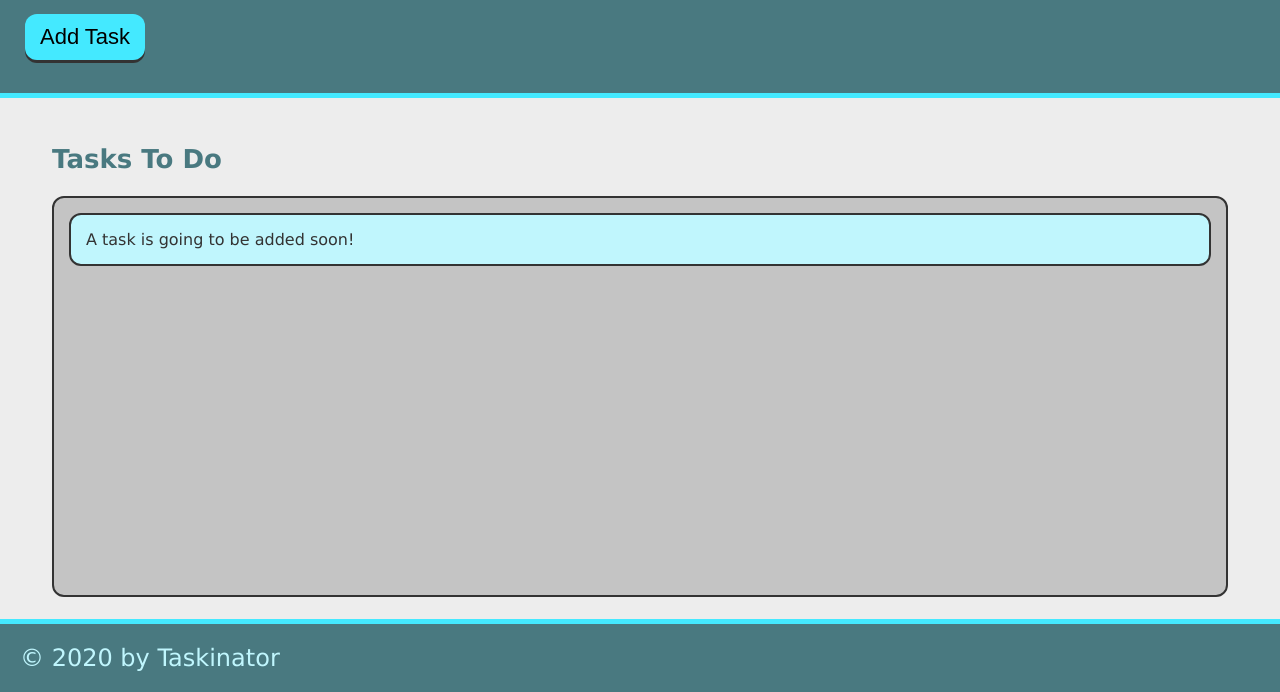
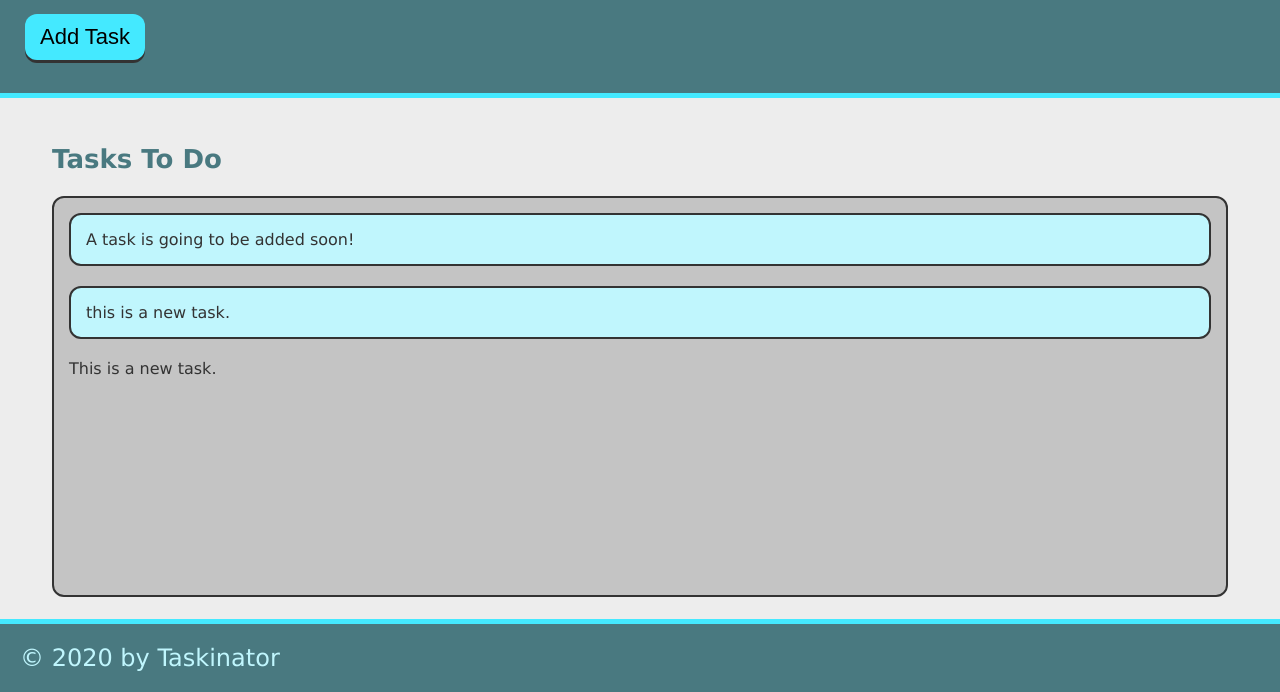
Before and after one commit to afebre1027/Taskinator, a plain HTML site: page index.html in a window 1280 px wide. Both pictures are taken after a click on the button "Add Task". Shown: the part 108-800 px from the top of the page. Drawn offline with Linux system fonts and the light colour scheme.

Commit message:
add ability to add task

```diff
--- a/assets/javaScript/javascript.js
+++ b/assets/javaScript/javascript.js
@@ -1,2 +1,22 @@
-var buttonE1 = document.querySelector("#save-task");
-console.log(buttonE1);
+var buttonEl = document.querySelector("#save-task");
+var tasksToDoEl = document.querySelector("#tasks-to-do");
+
+var createTaskHandler = function(){
+    var listItemEl = document.createElement("li");
+    listItemEl.className = "tasks-items";
+    listItemEl.textContent = "This is a new task.";
+    tasksToDoEl.appendChild(listItemEl);
+};
+
+buttonEl.addEventListener("click", createTaskHandler);
+    var listItemEl = document.createElement("li");
+    listItemEl.className = "task-item";
+    listItemEl.textContent = "this is a new task.";
+    tasksToDoEl.appendChild(listItemEl);
+
+var createTaskHandler = function() {
+    var listItemEl = document.createElement("li");
+    listItemEl.className = "task-item";
+    listItemEl.textContent = "This is a new task.";
+    tasksToDoEl.appendChild(listItemEl);
+}
--- a/index.html
+++ b/index.html
@@ -19,7 +19,7 @@
     <main class="page-content">
         <section class="task-list-wrapper">
             <h2 class="list-title">Tasks To Do</h2>
-            <ul class="task-list">
+            <ul class="task-list" id="tasks-to-do">
                 <li class="task-item">A task is going to be added soon!</li>
             </ul>
         </section>
```
